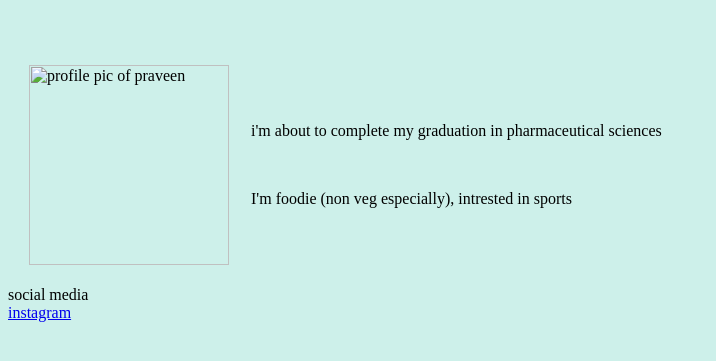
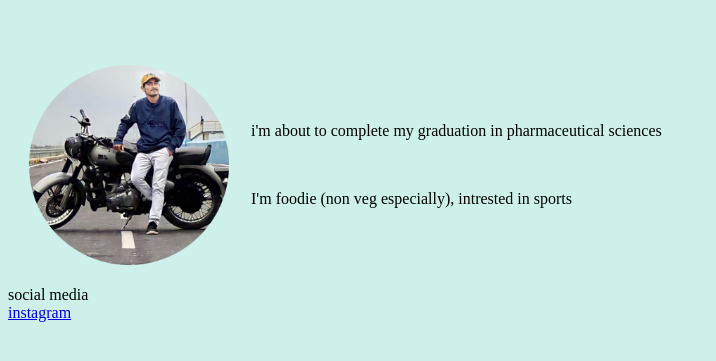
Before and after one commit to Praveen9111/cv, a plain HTML site: page index.html in a window 1280 px wide. Shown: the part 93-454 px from the top of the page, without its empty margins (0-716 px from the left). Drawn offline with Linux system fonts and the light colour scheme.

Commit message:
Update index.html

```diff
--- a/index.html
+++ b/index.html
@@ -10,7 +10,7 @@
   <h1>Hi i'm Praveen</h1>
   <table cellspacing="20">
     <tr>
-      <td><img src="images/praveen1.jpeg" alt="profile pic of praveen" height="200" width="200" /></td>
+      <td><img src="images/praveen1.png" alt="profile pic of praveen" height="200" width="200" /></td>
       <td>
         <p>i'm about to complete my graduation in pharmaceutical sciences</p><br />
         <p>I'm foodie (non veg especially), intrested in sports</p>
```
